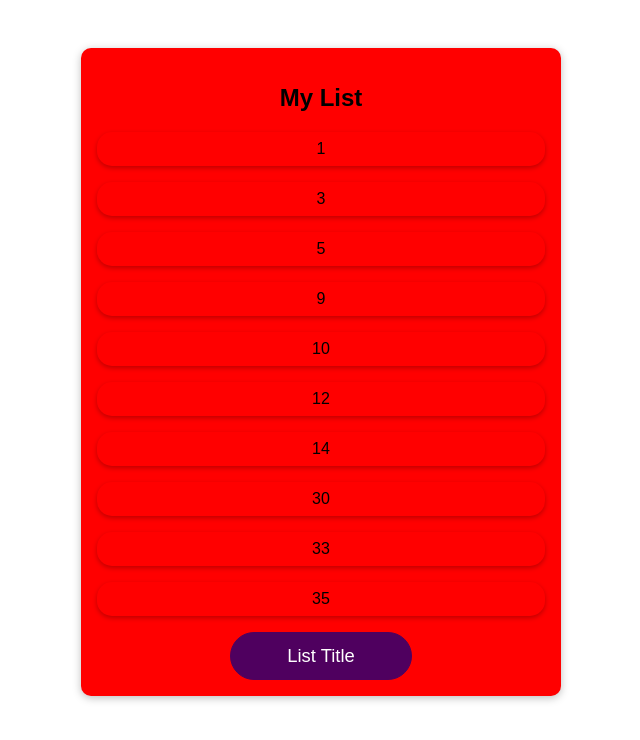
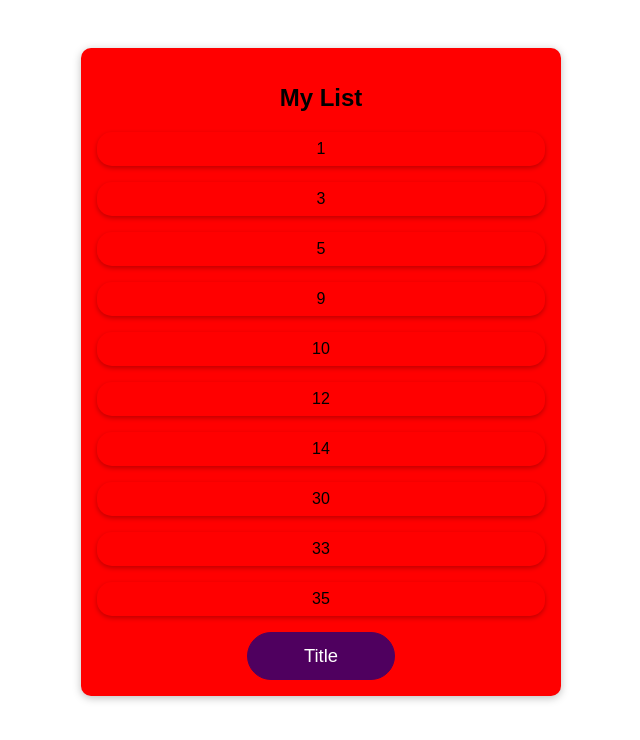
Before and after one commit to HeriSuheri/kursus-12, a React (Create React App) app: page / in a window 1280 px wide. Shown: the top 740 px of the page, without its empty margins (319-959 px from the left). Built offline with nearby package versions, Linux system fonts and the light colour scheme.

Commit message:
title aza

```diff
--- a/src/App.js
+++ b/src/App.js
@@ -17,7 +17,7 @@ function App() {
     <div className="app">
       <DemoList title={listTitle} items={listItems} />
 
-      <Button onClick={changeTitleHandler}>List Title</Button>
+      <Button onClick={changeTitleHandler}>Title</Button>
 
     </div>
   );
```
